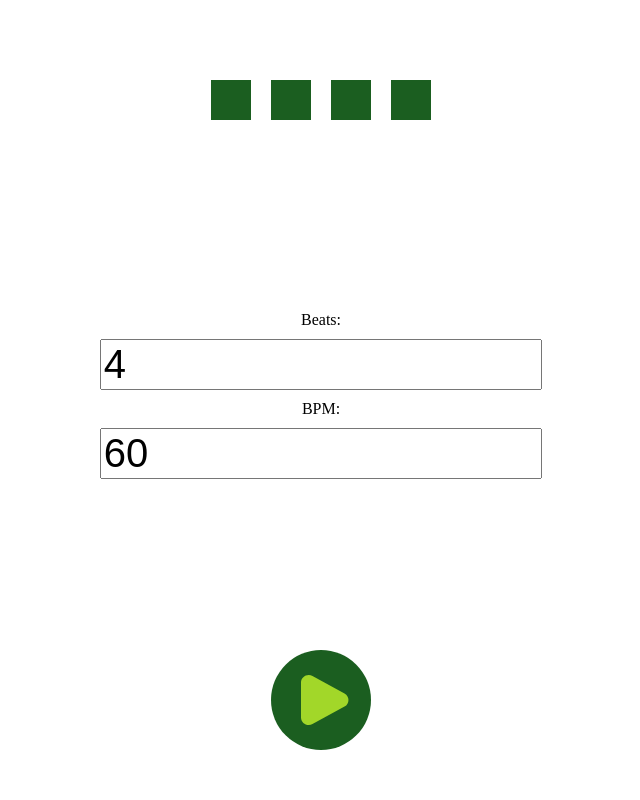
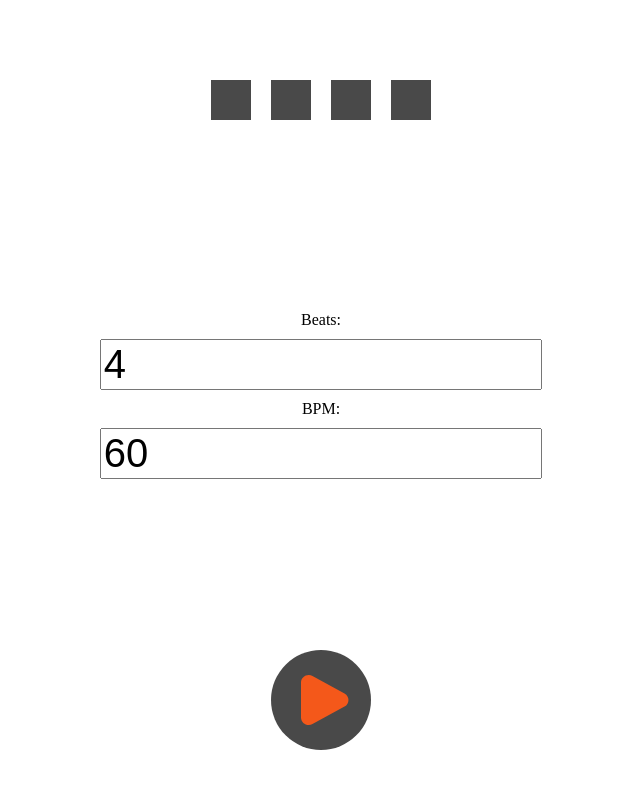
Before and after one commit to degD/yet_another_metronome, a website built with Vite: page src/index.html in a window 1280 px wide. Shown: the whole page, without its empty margins (319-959 px from the left). Built offline with nearby package versions, Linux system fonts and the light colour scheme; files whose address does not match are found by name.

Commit message:
improve dark mode

```diff
--- a/src/css/style.css
+++ b/src/css/style.css
@@ -1,7 +1,10 @@
 :root {
-  --active-color: #A2D729;
-  --deactive-color: #1B5E20;
+  --active-color: #f4581a;
+  --deactive-color: #494949ff;
   --background-color: #E9F7C2;
+  --dark-background: #121212;
+  --dark-theme-text: #eee;
+  --dark-disabled: #424242;
 }
 
 html {
@@ -77,7 +80,14 @@ svg {
 
 @media (prefers-color-scheme: dark) {
   body {
-    background-color: #121212;
-    color: #fff;
+    background-color: var(--dark-background);
+    color: var(--dark-theme-text);
+  }
+  input {
+    background-color: var(--dark-background);
+    color: var(--dark-theme-text);
+  }
+  input:disabled {
+    background-color: var(--dark-disabled);
   }
 }
--- a/src/js/script.js
+++ b/src/js/script.js
@@ -1,7 +1,7 @@
 
 // Constants about the metronome
-const BEAT_ACTIVE_COLOR   = "#A2D729"
-const BEAT_DEACTIVE_COLOR = "#1B5E20"
+const BEAT_ACTIVE_COLOR   = "#f4581a"
+const BEAT_DEACTIVE_COLOR = "#494949ff"
 const SECONDS_IN_MINUTE   = 60
 const WINDOW_SECONDS      = 0.1
 
```
